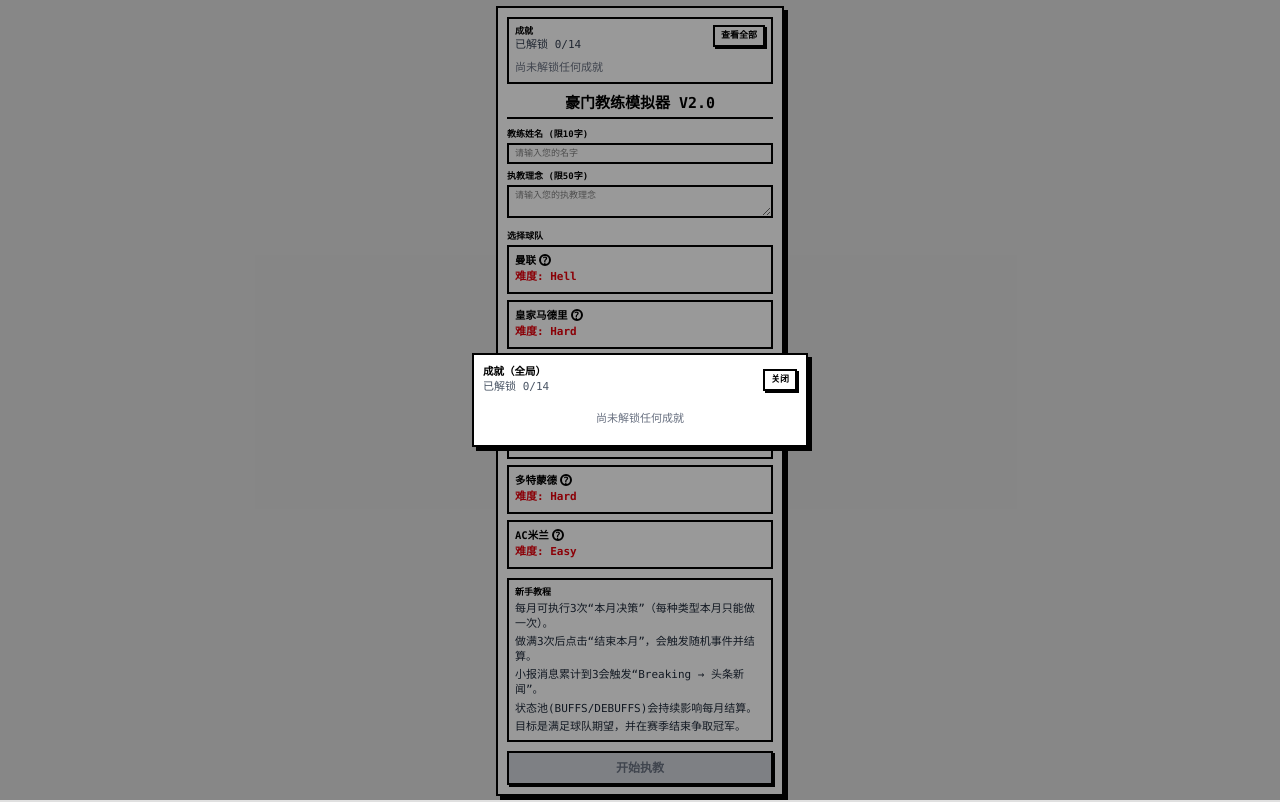
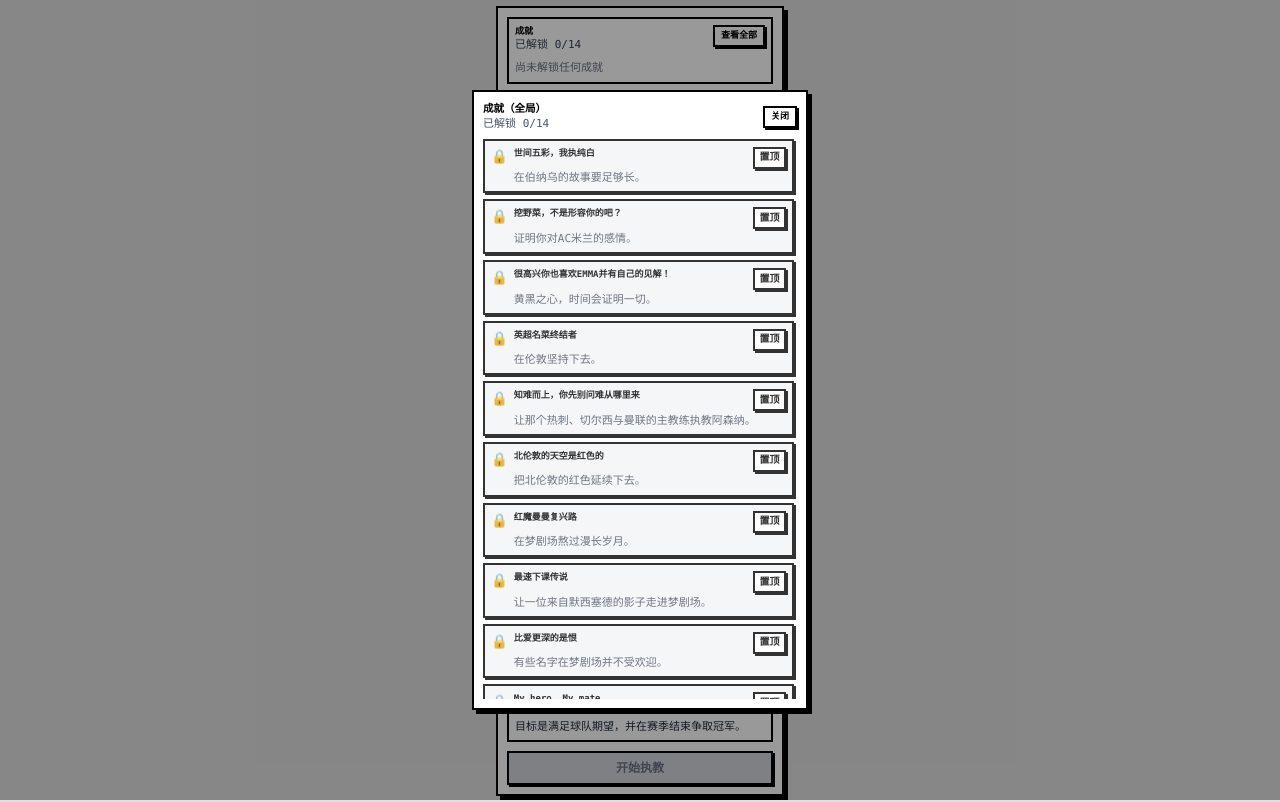
Before and after one commit to QianLR/football-manager-sim, a React (Vite) app: page / in a window 1280 px wide. Both pictures are taken after a click on the button "查看全部". Built offline with nearby package versions, Linux system fonts and the light colour scheme.

Commit message:
describe what you changed

```diff
--- a/src/components/AchievementsModal.jsx
+++ b/src/components/AchievementsModal.jsx
@@ -1,5 +1,30 @@
-import React from 'react';
+import React, { useEffect, useMemo, useState } from 'react';
 import { ACHIEVEMENTS, getAchievementDef } from '../data/achievements';
+
+const PINNED_ACHIEVEMENT_KEY = 'pinned_achievement_id';
+
+function readPinnedAchievementId() {
+  try {
+    if (typeof window === 'undefined') return null;
+    const v = localStorage.getItem(PINNED_ACHIEVEMENT_KEY);
+    return v ? String(v) : null;
+  } catch (e) {
+    return null;
+  }
+}
+
+function writePinnedAchievementId(id) {
+  try {
+    if (typeof window === 'undefined') return;
+    if (!id) {
+      localStorage.removeItem(PINNED_ACHIEVEMENT_KEY);
+    } else {
+      localStorage.setItem(PINNED_ACHIEVEMENT_KEY, String(id));
+    }
+  } catch (e) {
+    // ignore
+  }
+}
 
 function formatUnlockedAt(iso) {
   if (!iso) return '';
@@ -14,7 +39,40 @@
   if (!open) return null;
 
   const unlocked = unlockedMap || {};
+  const isGlobalView = Boolean((title || '').includes('全局'));
   const unlockedIds = ACHIEVEMENTS.map(a => a.id).filter(id => Boolean(unlocked[id]));
+  const [pinnedId, setPinnedId] = useState(() => readPinnedAchievementId());
+
+  useEffect(() => {
+    if (!open) return;
+    setPinnedId(readPinnedAchievementId());
+  }, [open, isGlobalView]);
+
+  const listIds = useMemo(() => {
+    if (!isGlobalView) return unlockedIds;
+
+    const allIds = ACHIEVEMENTS.map(a => a.id);
+    const unlockedList = allIds.filter(id => Boolean(unlocked[id]));
+    const lockedList = allIds.filter(id => !unlocked[id]);
+
+    unlockedList.sort((a, b) => {
+      const ta = String(unlocked[a]?.unlockedAt || '');
+      const tb = String(unlocked[b]?.unlockedAt || '');
+      return tb.localeCompare(ta);
+    });
+
+    const sorted = unlockedList.concat(lockedList);
+    if (pinnedId && sorted.includes(pinnedId)) {
+      return [pinnedId, ...sorted.filter(id => id !== pinnedId)];
+    }
+    return sorted;
+  }, [isGlobalView, pinnedId, unlocked, unlockedIds]);
+
+  const togglePin = (id) => {
+    const next = pinnedId === id ? null : id;
+    setPinnedId(next);
+    writePinnedAchievementId(next);
+  };
 
   return (
     <div className="fixed inset-0 z-50 flex items-center justify-center p-3 bg-black/40">
@@ -29,23 +87,41 @@
           <button onClick={onClose} className="retro-btn text-xs py-1 px-2">关闭</button>
         </div>
 
-        {unlockedIds.length === 0 ? (
+        {!isGlobalView && unlockedIds.length === 0 ? (
           <div className="text-[11px] text-gray-500 font-mono py-3 text-center">尚未解锁任何成就</div>
         ) : (
           <div className="grid grid-cols-1 gap-2 max-h-[70vh] overflow-auto pr-1">
-            {unlockedIds.map(id => {
-              const def = getAchievementDef(id) || { id, title: id, hint: '' };
+            {listIds.map(id => {
+              const def = getAchievementDef(id) || { id, title: id, hint: '', clue: '' };
               const meta = unlocked[id] || {};
+              const isUnlocked = Boolean(unlocked[id]);
+              const showClue = isGlobalView && !isUnlocked;
+              const isPinned = isGlobalView && pinnedId === id;
               return (
-                <div key={id} className="border-2 border-black bg-yellow-50 shadow-[2px_2px_0px_0px_rgba(0,0,0,1)] p-2">
+                <div
+                  key={id}
+                  className={`border-2 border-black shadow-[2px_2px_0px_0px_rgba(0,0,0,1)] p-2 ${isUnlocked ? 'bg-yellow-50' : 'bg-gray-100 opacity-80'} ${isPinned ? 'ring-2 ring-yellow-400 shadow-[0_0_14px_rgba(255,215,0,0.95)]' : ''}`}
+                >
                   <div className="flex items-start gap-2">
-                    <div className="text-lg">🏆</div>
+                    <div className="text-lg">{isUnlocked ? '🏆' : '🔒'}</div>
                     <div className="flex-1">
-                      <div className="font-bold text-xs font-mono text-black leading-snug">{def.title}</div>
-                      {def.hint ? (
+                      <div className="flex items-start justify-between gap-2">
+                        <div className="font-bold text-xs font-mono text-black leading-snug">{def.title}</div>
+                        {isGlobalView ? (
+                          <button
+                            onClick={() => togglePin(id)}
+                            className={`retro-btn text-[10px] py-0.5 px-1.5 ${isPinned ? 'bg-yellow-200' : ''}`}
+                          >
+                            {isPinned ? '取消置顶' : '置顶'}
+                          </button>
+                        ) : null}
+                      </div>
+                      {showClue ? (
+                        <div className="text-[11px] text-gray-600 font-mono leading-snug mt-0.5">{def.clue || '……'}</div>
+                      ) : def.hint ? (
                         <div className="text-[11px] text-gray-600 font-mono leading-snug mt-0.5">{def.hint}</div>
                       ) : null}
-                      {meta.unlockedAt ? (
+                      {isUnlocked && meta.unlockedAt ? (
                         <div className="text-[10px] text-gray-500 font-mono mt-1">解锁时间：{formatUnlockedAt(meta.unlockedAt)}</div>
                       ) : null}
                     </div>
--- a/src/components/BuffPool.jsx
+++ b/src/components/BuffPool.jsx
@@ -1,4 +1,4 @@
-import React from 'react';
+import React, { useMemo, useState } from 'react';
 import { useGame } from '../context/GameContext';
 
 const buffDefinitions = {
@@ -87,11 +87,30 @@
   const { state } = useGame();
   const { activeBuffs } = state;
 
+  const [expanded, setExpanded] = useState(false);
+
+  const shouldCollapse = (activeBuffs || []).length > 3;
+  const visibleBuffs = useMemo(() => {
+    const list = activeBuffs || [];
+    if (!shouldCollapse) return list;
+    return expanded ? list : list.slice(0, 3);
+  }, [activeBuffs, expanded, shouldCollapse]);
+
   return (
     <div className="retro-box p-2">
-        <h3 className="text-sm font-bold font-mono uppercase border-b-2 border-black pb-1 mb-2">
-            状态池 (BUFFS/DEBUFFS)
-        </h3>
+        <div className="flex items-center justify-between border-b-2 border-black pb-1 mb-2">
+            <h3 className="text-sm font-bold font-mono uppercase">
+                状态池 (BUFFS/DEBUFFS)
+            </h3>
+            {shouldCollapse ? (
+                <button
+                    onClick={() => setExpanded(v => !v)}
+                    className="retro-btn text-[11px] py-1 px-2"
+                >
+                    {expanded ? '收起' : `展开（+${(activeBuffs || []).length - 3}）`}
+                </button>
+            ) : null}
+        </div>
 
         {activeBuffs.length === 0 ? (
             <div className="text-gray-500 font-mono italic text-center py-2 text-xs">
@@ -99,7 +118,7 @@
             </div>
         ) : (
             <div className="grid grid-cols-1 gap-2">
-                {activeBuffs.map(buffId => {
+                {visibleBuffs.map(buffId => {
                     const def = buffDefinitions[buffId];
                     if (!def) return null;
 
--- a/src/data/achievements.js
+++ b/src/data/achievements.js
@@ -2,72 +2,86 @@
   {
     id: 'rm_5_years',
     title: '世间五彩，我执纯白',
-    hint: '您已执教皇家马德里超过五个赛季，这是一项不凡的成绩。'
+    hint: '您已执教皇家马德里超过五个赛季，这是一项不凡的成绩。',
+    clue: '在伯纳乌的故事要足够长。'
   },
   {
     id: 'ac_milan_5_years',
     title: '挖野菜，不是形容你的吧？',
-    hint: '您已执教AC米兰超过五个赛季，开销不大，创造神话。'
+    hint: '您已执教AC米兰超过五个赛季，开销不大，创造神话。',
+    clue: '证明你对AC米兰的感情。'
   },
   {
     id: 'dortmund_5_years',
     title: '很高兴你也喜欢EMMA并有自己的见解！',
-    hint: '您已执教多特蒙德超过五个赛季。'
+    hint: '您已执教多特蒙德超过五个赛季。',
+    clue: '黄黑之心，时间会证明一切。'
   },
   {
     id: 'chelsea_5_years',
     title: '英超名菜终结者',
-    hint: '您已执教切尔西超过五个赛季，终结了该球队炒教练的历史！'
+    hint: '您已执教切尔西超过五个赛季，终结了该球队炒教练的历史！',
+    clue: '在伦敦坚持下去。'
   },
   {
     id: 'mourinho_arsenal',
     title: '知难而上，你先别问难从哪里来',
-    hint: '使用“穆里尼奥”的名字在阿森纳任职。'
+    hint: '使用“穆里尼奥”的名字在阿森纳任职。',
+    clue: '让那个热刺、切尔西与曼联的主教练执教阿森纳。'
   },
   {
     id: 'arsenal_5_years',
     title: '北伦敦的天空是红色的',
-    hint: '您已执教阿森纳超过五个赛季。'
+    hint: '您已执教阿森纳超过五个赛季。',
+    clue: '把北伦敦的红色延续下去。'
   },
   {
     id: 'manutd_5_years',
     title: '红魔曼曼复兴路',
-    hint: '您已执教曼联超过五个赛季，且没有被下课。'
+    hint: '您已执教曼联超过五个赛季，且没有被下课。',
+    clue: '在梦剧场熬过漫长岁月。'
   },
   {
     id: 'gerrard_manutd',
     title: '最速下课传说',
-    hint: '使用“杰拉德”的名字在曼联任职。'
+    hint: '使用“杰拉德”的名字在曼联任职。',
+    clue: '让一位来自默西塞德的影子走进梦剧场。'
   },
   {
     id: 'alonso_manutd_fired',
     title: '比爱更深的是恨',
-    hint: '也许下次，在你执教水平不精的时候，换个不那么红魔的俱乐部试试。'
+    hint: '也许下次，在你执教水平不精的时候，换个不那么红魔的俱乐部试试。',
+    clue: '有些名字在梦剧场并不受欢迎。'
   },
   {
     id: 'alonso_letter_accept',
     title: 'My hero. My mate.',
-    hint: '获得杰拉德的来信并前往利物浦执教。'
+    hint: '获得杰拉德的来信并前往利物浦执教。',
+    clue: '别错过一封特别的来信。'
   },
   {
     id: 'alonso_letter_reject',
     title: '昔时已是来时路',
-    hint: '你没有选择回头。'
+    hint: '你没有选择回头。',
+    clue: '学会拒绝回头。'
   },
   {
     id: 'arteta_ex_husband',
     title: '前夫哥，救一下',
-    hint: '触发“你的前夫很关心你”事件'
+    hint: '触发“你的前夫很关心你”事件',
+    clue: '危机时，也许有人会拉你一把。'
   },
   {
     id: 'ucl_champion',
     title: '你站在欧洲之巅。',
-    hint: '带领球队，获得欧冠冠军。'
+    hint: '带领球队，获得欧冠冠军。',
+    clue: '登上欧洲之巅。'
   },
   {
     id: 'double_crown',
     title: '被欢呼与被铭记的',
-    hint: '带领球队，在同一赛季中取得双冠王'
+    hint: '带领球队，在同一赛季中取得双冠王',
+    clue: '把两座最高奖杯同时收入囊中。'
   }
 ];
 
```
